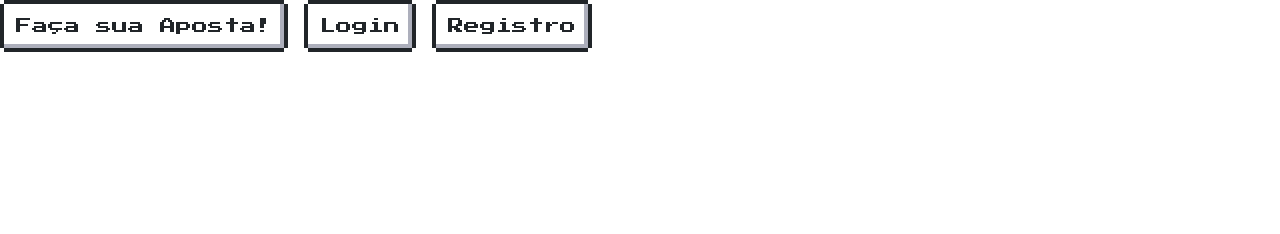
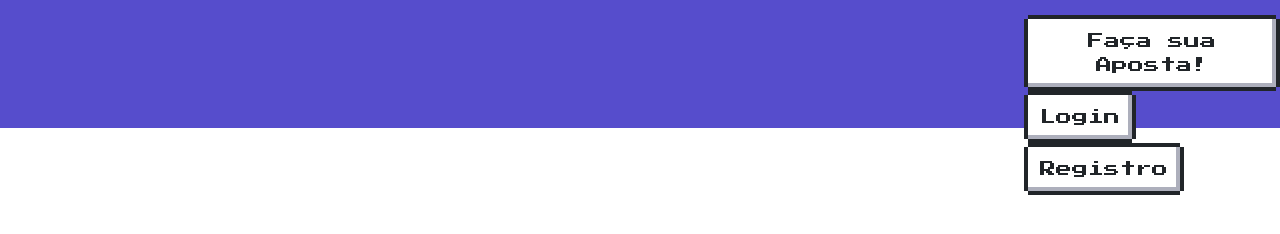
Before and after one commit to Caiorasuckkk/Epic-Task, a plain HTML site: page Menu.html in a window 1280 px wide. Drawn offline with nearby package versions, Linux system fonts and the light colour scheme.

Commit message:
Update style.css

```diff
--- a/Assets/css/style.css
+++ b/Assets/css/style.css
@@ -27,6 +27,37 @@ text-align: center;
 margin-top: 40px;
 font-size: 25px;
 
+}
+
+
+
+
+header {
+    height: 40vh;
+    display: flex;
+    justify-content: top;
+    align-items: right;
+
+}
+
+header::before{
+    content: "";
+    background-color: #564dcc;
+    background-size: contain;
+    height: 16vh;
+    width: 100vw;
+    display: block;
+    position: absolute;
+    z-index: -10;
+    text-align: right;
+
 
 
 }
+#cabeca-txt{
+margin-top: 15px;
+margin-left: 128vh;
+
+
+
+}
```
